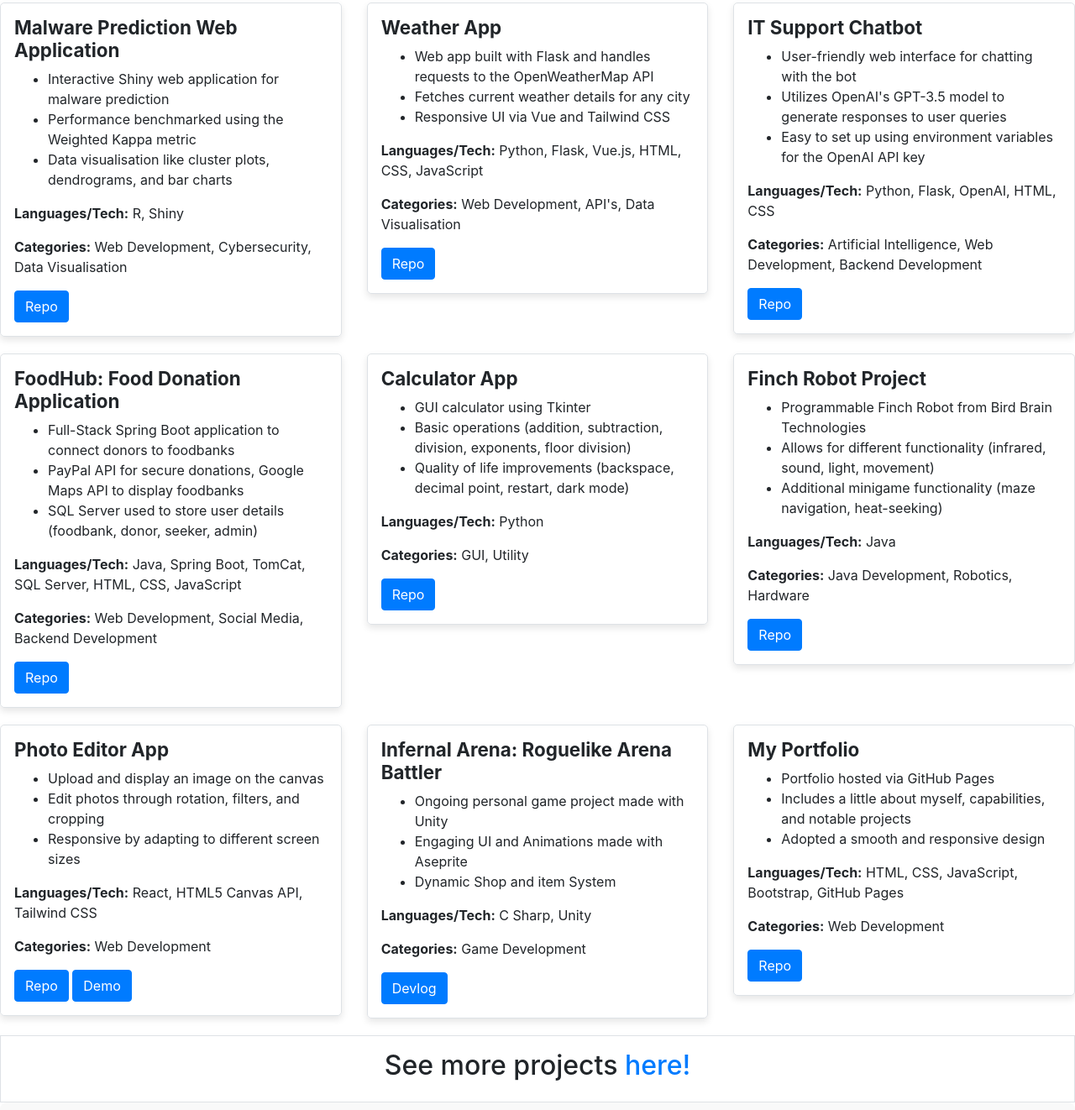
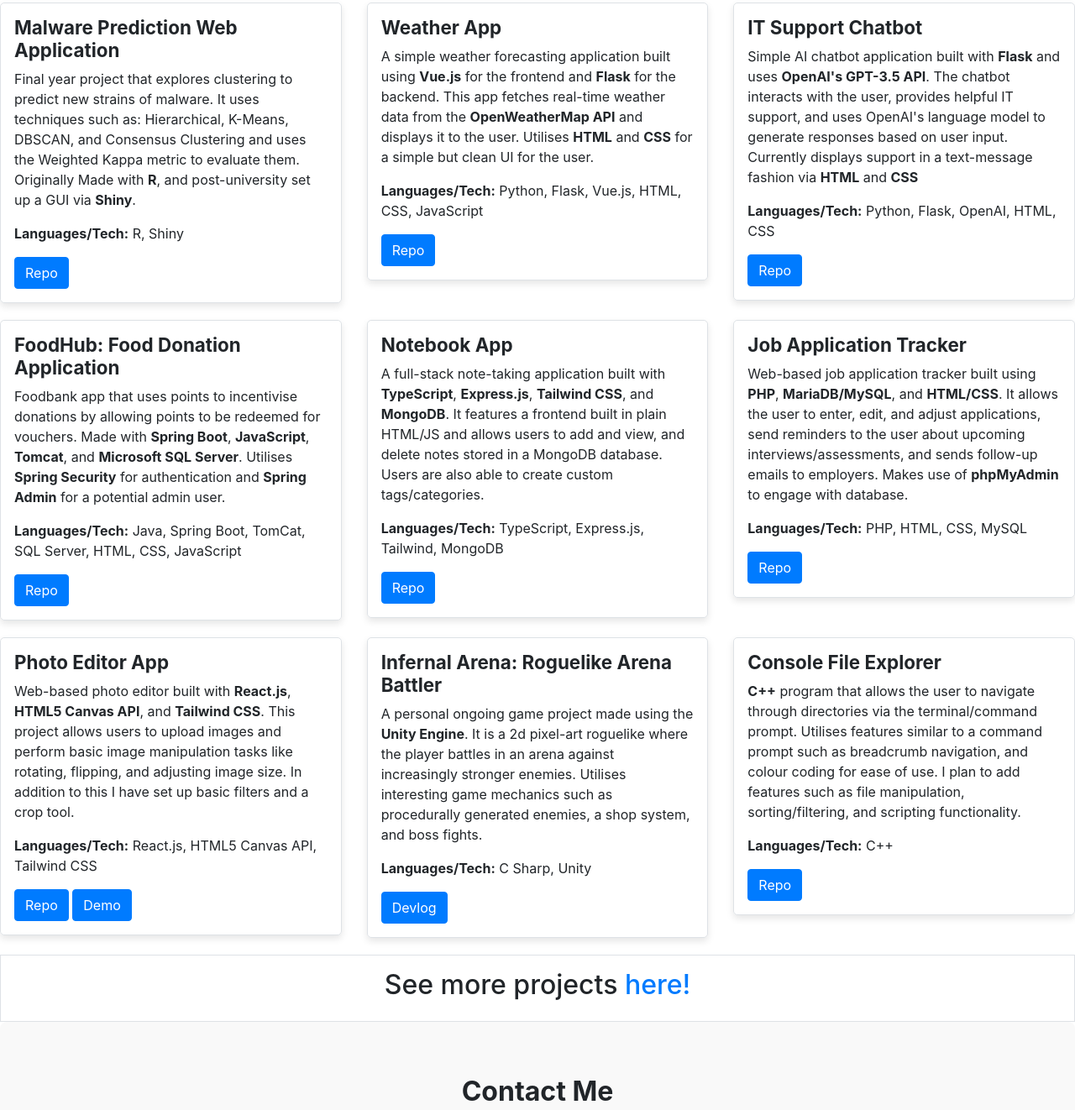
Before and after one commit to VinPal5554/VinPal5554.github.io, a plain HTML site: page index.html in a window 1280 px wide. Shown: the part 1081-2403 px from the top of the page at 84% size. Drawn offline with nearby package versions, Linux system fonts and the light colour scheme.

Commit message:
Content adjustment
Updated CV, technical skills, what i'm currently learning and swapped out some notable projects.

```diff
--- a/index.html
+++ b/index.html
@@ -58,7 +58,8 @@
                 <h2><strong>About Me</strong></h2>
                 <p class="card-text text-muted">
                     Hello! My name is Vinay, and I am a Computer Science graduate that is passionate about software development and learning new technologies. In order to realise this I
-                    work on various different projects such as <a href="#projects">below.</a> More recently I have been learning Power BI and aim to get more involved with Django.
+                    work on various different projects such as <a href="#projects">below.</a> More recently I have been learning <b>Power BI</b> and aim to get more involved with <b>Django</b>, <b>C++</b>,
+                        and <b>Firebase</b>.
 
                 </p>
                 <p class="card-text text-muted">
@@ -74,10 +75,13 @@
                 <div class="d-flex justify-content-center align-items-center flex-wrap">
                     <i class="devicon-java-plain colored mx-2 display-6"></i> Java &nbsp; |
                     <i class="devicon-python-plain colored mx-2 display-6"></i> Python &nbsp; |
+                    <i class="devicon-typescript-plain colored mx-2 display-6"></i> TypeScript &nbsp; |
+                    <i class="devicon-javascript-plain colored mx-2 display-6"></i> JavaScript &nbsp; |
                     <i class="devicon-mysql-plain colored mx-2 display-6"></i> SQL &nbsp; |
+                    <i class="devicon-rstudio-plain colored mx-2 display-6"></i> R &nbsp; |
                     <i class="devicon-csharp-plain colored mx-2 display-6"></i> C# &nbsp; |
-                    <i class="devicon-r-original colored mx-2 display-6"></i> R &nbsp; |
-                    <i class="devicon-javascript-plain colored mx-2 display-6"></i> JavaScript &nbsp; |
+                    <i class="devicon-cplusplus-plain colored mx-2 display-6"></i> C++ &nbsp; |
+                    <i class="devicon-php-plain colored mx-2 display-6"></i> PHP &nbsp; |
                     <i class="devicon-html5-plain colored mx-2 display-6"></i> HTML &nbsp; |
                     <i class="devicon-css3-plain colored mx-2 display-6"></i> CSS
                 </div>
@@ -85,10 +89,14 @@
                 <!-- Frameworks & Tools -->
                 <h4 class="mt-3">Frameworks & Tools</h4>
                 <div class="d-flex justify-content-center align-items-center flex-wrap">
+                    <i class="devicon-spring-plain colored mx-2 display-6"></i> Spring Boot &nbsp; |
+                    <i class="devicon-django-plain colored mx-2 display-6"></i> Django &nbsp; |
                     <i class="devicon-flask-original colored mx-2 display-6"></i> Flask &nbsp; |
-                    <i class="devicon-spring-plain colored mx-2 display-6"></i> Spring Boot &nbsp; |
-                    <i class="devicon-vuejs-plain"></i> Vue &nbsp; |
-                    <i class="devicon-react-original colored mx-2 display-6"></i> React &nbsp; |
+                    <i class="devicon-fastapi-plain colored mx-2 display-6"></i> FastAPI &nbsp; |
+                    <i class="devicon-nodejs-plain colored mx-2 display-6"></i> Node.js &nbsp; |
+                    <i class="devicon-vuejs-plain"></i> Vue.js &nbsp; |
+                    <i class="devicon-react-original colored mx-2 display-6"></i> React.js &nbsp; |
+                    <i class="devicon-express-original colored mx-2 display-6"></i> Express.js &nbsp; |
                     <i class="devicon-rstudio-plain colored mx-2 display-6"></i> Shiny
                 </div>
 
@@ -97,18 +105,19 @@
                 <div class="d-flex justify-content-center align-items-center flex-wrap">
                     <i class="devicon-microsoftsqlserver-plain colored mx-2 display-6"></i> Microsoft SQL Server &nbsp; |
                     <i class="devicon-mysql-plain colored mx-2 display-6"></i> MySQL &nbsp; |
+                    <i class="devicon-mongodb-plain colored mx-2 display-6"></i> MongoDB &nbsp; |
                     <i class="devicon-sqlite-plain colored mx-2 display-6"></i> SQLite
                 </div>
 
                 <!-- Other -->
-                <h4 class="mt-3">Version Control & Project Management</h4>
+                <h4 class="mt-3">Other</h4>
                 <div class="d-flex justify-content-center align-items-center flex-wrap">
                     <i class="devicon-azure-plain colored mx-2 display-6"></i> Azure &nbsp; |
                     <i class="devicon-git-plain colored mx-2 display-6"></i> Git &nbsp; |
                     <i class="devicon-github-original colored mx-2 display-6"></i> GitHub &nbsp; |
                     <i class="devicon-jira-plain colored mx-2 display-6"></i> Jira &nbsp; |
-                    <i class="devicon-windows8-original colored mx-2 display-6"></i> Windows, Active Directory & Office 365
-                    Agile
+                    <i class="devicon-windows8-original colored mx-2 display-6"></i> Windows, Active Directory & Office 365 &nbsp; |
+                    <i class="fas fa-project-diagram mx-2 display-6"></i> Agile (Scrum, Kanban)
                 </div>
 
                 <br>
@@ -131,13 +140,10 @@
     <div class="col-sm-12 col-md-4 col-lg-4">
         <div class="project-card p-3 border">
             <h3><strong>Malware Prediction Web Application</strong></h3>
-            <ul>
-                <li>Interactive Shiny web application for malware prediction</li>
-                <li>Performance benchmarked using the Weighted Kappa metric</li>
-                <li>Data visualisation like cluster plots, dendrograms, and bar charts</li>
-            </ul>
+            <p>Final year project that explores clustering to predict new strains of malware. It uses techniques such as: Hierarchical,
+                K-Means, DBSCAN, and Consensus Clustering and uses the Weighted Kappa metric to evaluate them. Originally Made with <b>R</b>,
+                and post-university set up a GUI via <b>Shiny</b>.</p>
             <p><strong>Languages/Tech:</strong> R, Shiny</p>
-            <p><strong>Categories:</strong> Web Development, Cybersecurity, Data Visualisation</p>
             <a href="https://github.com/VinPal5554/R-Clustering-Dissertation" target="_blank">
                 <button type="button" class="btn btn-primary">Repo</button>
             </a>
@@ -147,13 +153,10 @@
     <div class="col-sm-12 col-md-4 col-lg-4">
         <div class="project-card p-3 border">
             <h3><strong>Weather App</strong></h3>
-            <ul>
-                <li>Web app built with Flask and handles requests to the OpenWeatherMap API</li>
-                <li>Fetches current weather details for any city</li>
-                <li>Responsive UI via Vue and Tailwind CSS</li>
-            </ul>
+            <p>A simple weather forecasting application built using <b>Vue.js</b> for the frontend and <b>Flask</b> for the backend.
+                This app fetches real-time weather data from the <b>OpenWeatherMap API</b> and displays it to the user.
+            Utilises <b>HTML</b> and <b>CSS</b> for a simple but clean UI for the user.</p>
             <p><strong>Languages/Tech:</strong> Python, Flask, Vue.js, HTML, CSS, JavaScript</p>
-            <p><strong>Categories:</strong> Web Development, API's, Data Visualisation</p>
             <a href="https://github.com/VinPal5554/weather-app" target="_blank">
                 <button type="button" class="btn btn-primary">Repo</button>
             </a>
@@ -163,13 +166,10 @@
     <div class="col-sm-12 col-md-4 col-lg-4">
         <div class="project-card p-3 border">
             <h3><strong>IT Support Chatbot</strong></h3>
-            <ul>
-                <li>User-friendly web interface for chatting with the bot</li>
-                <li>Utilizes OpenAI's GPT-3.5 model to generate responses to user queries</li>
-                <li>Easy to set up using environment variables for the OpenAI API key</li>
-            </ul>
+            <p>Simple AI chatbot application built with <b>Flask</b> and uses <b>OpenAI's GPT-3.5 API</b>.
+                The chatbot interacts with the user, provides helpful IT support, and uses OpenAI's language model to generate responses based on user input.
+            Currently displays support in a text-message fashion via <b>HTML</b> and <b>CSS</b></p>
             <p><strong>Languages/Tech:</strong> Python, Flask, OpenAI, HTML, CSS</p>
-            <p><strong>Categories:</strong> Artificial Intelligence, Web Development, Backend Development</p>
             <a href="https://github.com/VinPal5554/ITSupportChatbot" target="_blank">
                 <button type="button" class="btn btn-primary">Repo</button>
             </a>
@@ -182,13 +182,11 @@
     <div class="col-sm-12 col-md-4 col-lg-4">
         <div class="project-card p-3 border">
             <h3><strong>FoodHub: Food Donation Application</strong></h3>
-            <ul>
-                <li>Full-Stack Spring Boot application to connect donors to foodbanks</li>
-                <li>PayPal API for secure donations, Google Maps API to display foodbanks</li>
-                <li>SQL Server used to store user details (foodbank, donor, seeker, admin)</li>
-            </ul>
+            <p>Foodbank app that uses points to incentivise donations by allowing points to be redeemed for vouchers.
+                Made with <b>Spring Boot</b>, <b>JavaScript</b>, <b>Tomcat</b>, and <b>Microsoft SQL Server</b>.
+                Utilises <b>Spring Security</b> for authentication and <b>Spring Admin</b> for a potential admin user.
+            </p>
             <p><strong>Languages/Tech:</strong> Java, Spring Boot, TomCat, SQL Server, HTML, CSS, JavaScript</p>
-            <p><strong>Categories:</strong> Web Development, Social Media, Backend Development</p>
             <a href="https://github.com/VinPal5554/FoodHub---University-Year-2-Project" target="_blank">
                 <button type="button" class="btn btn-primary">Repo</button>
             </a>
@@ -197,15 +195,12 @@
 
     <div class="col-sm-12 col-md-4 col-lg-4">
         <div class="project-card p-3 border">
-            <h3><strong>Calculator App</strong></h3>
-            <ul>
-                <li>GUI calculator using Tkinter</li>
-                <li>Basic operations (addition, subtraction, division, exponents, floor division)</li>
-                <li>Quality of life improvements (backspace, decimal point, restart, dark mode)</li>
-            </ul>
-            <p><strong>Languages/Tech:</strong> Python</p>
-            <p><strong>Categories:</strong> GUI, Utility</p>
-            <a href="https://github.com/VinPal5554/calculator-project" target="_blank">
+            <h3><strong>Notebook App</strong></h3>
+            <p>A full-stack note-taking application built with <b>TypeScript</b>, <b>Express.js</b>, <b>Tailwind CSS</b>, and <b>MongoDB</b>.
+                It features a frontend built in plain HTML/JS and allows users to add and view, and delete notes stored in a MongoDB database.
+            Users are also able to create custom tags/categories.</p>
+            <p><strong>Languages/Tech:</strong> TypeScript, Express.js, Tailwind, MongoDB</p>
+            <a href="https://github.com/VinPal5554/notes-app" target="_blank">
                 <button type="button" class="btn btn-primary">Repo</button>
             </a>
         </div>
@@ -213,15 +208,13 @@
 
     <div class="col-sm-12 col-md-4 col-lg-4">
         <div class="project-card p-3 border">
-            <h3><strong>Finch Robot Project</strong></h3>
-            <ul>
-                <li>Programmable Finch Robot from Bird Brain Technologies</li>
-                <li>Allows for different functionality (infrared, sound, light, movement)</li>
-                <li>Additional minigame functionality (maze navigation, heat-seeking)</li>
-            </ul>
-            <p><strong>Languages/Tech:</strong> Java</p>
-            <p><strong>Categories:</strong> Java Development, Robotics, Hardware</p>
-            <a href="https://github.com/VinPal5554/Finch-Robot-Project" target="_blank">
+            <h3><strong>Job Application Tracker</strong></h3>
+            <p>Web-based job application tracker built using <b>PHP</b>, <b>MariaDB/MySQL</b>, and <b>HTML/CSS</b>. It allows the user to enter, edit, and
+                adjust applications, send reminders to the user about upcoming interviews/assessments, and sends follow-up emails to
+                employers. Makes use of <b>phpMyAdmin</b> to engage with database.
+            </p>
+            <p><strong>Languages/Tech:</strong> PHP, HTML, CSS, MySQL</p>
+            <a href="https://github.com/VinPal5554/Job-Tracker" target="_blank">
                 <button type="button" class="btn btn-primary">Repo</button>
             </a>
         </div>
@@ -233,13 +226,10 @@
     <div class="col-sm-12 col-md-4 col-lg-4">
         <div class="project-card p-3 border">
             <h3><strong>Photo Editor App</strong></h3>
-            <ul>
-                <li>Upload and display an image on the canvas</li>
-                <li>Edit photos through rotation, filters, and cropping</li>
-                <li>Responsive by adapting to different screen sizes</li>
-            </ul>
-            <p><strong>Languages/Tech:</strong> React, HTML5 Canvas API, Tailwind CSS</p>
-            <p><strong>Categories:</strong> Web Development</p>
+            <p>Web-based photo editor built with <b>React.js</b>, <b>HTML5 Canvas API</b>, and <b>Tailwind CSS</b>.
+                This project allows users to upload images and perform basic image manipulation tasks like rotating, flipping, and adjusting image size.
+            In addition to this I have set up basic filters and a crop tool.</p>
+            <p><strong>Languages/Tech:</strong> React.js, HTML5 Canvas API, Tailwind CSS</p>
             <a href="https://github.com/VinPal5554/photo-editor" target="_blank">
                 <button type="button" class="btn btn-primary">Repo</button>
             </a>
@@ -252,13 +242,11 @@
     <div class="col-sm-12 col-md-4 col-lg-4">
         <div class="project-card p-3 border">
             <h3><strong>Infernal Arena: Roguelike Arena Battler</strong></h3>
-            <ul>
-                <li>Ongoing personal game project made with Unity</li>
-                <li>Engaging UI and Animations made with Aseprite</li>
-                <li>Dynamic Shop and item System </li>
-            </ul>
+            <p>A personal ongoing game project made using the <b>Unity Engine</b>. It is a 2d pixel-art roguelike where the
+                player battles in an arena against increasingly stronger enemies. Utilises interesting game mechanics
+                such as procedurally generated enemies, a shop system, and boss fights.
+            </p>
             <p><strong>Languages/Tech:</strong> C Sharp, Unity</p>
-            <p><strong>Categories:</strong> Game Development</p>
             <a href="https://infernalarena.com/" target="_blank">
                 <button type="button" class="btn btn-primary">Devlog</button>
             </a>
@@ -267,15 +255,12 @@
 
     <div class="col-sm-12 col-md-4 col-lg-4">
         <div class="project-card p-3 border">
-            <h3><strong>My Portfolio</strong></h3>
-            <ul>
-                <li>Portfolio hosted via GitHub Pages</li>
-                <li>Includes a little about myself, capabilities, and notable projects</li>
-                <li>Adopted a smooth and responsive design</li>
-            </ul>
-            <p><strong>Languages/Tech:</strong> HTML, CSS, JavaScript, Bootstrap, GitHub Pages</p>
-            <p><strong>Categories:</strong> Web Development</p>
-            <a href="https://github.com/VinPal5554/VinPal5554.github.io" target="_blank">
+            <h3><strong>Console File Explorer</strong></h3>
+            <p><b>C++</b> program that allows the user to navigate through directories via the terminal/command prompt.
+            Utilises features similar to a command prompt such as breadcrumb navigation, and colour coding for ease of
+        use. I plan to add features such as file manipulation, sorting/filtering, and scripting functionality.</p>
+            <p><strong>Languages/Tech:</strong> C++</p>
+            <a href="https://github.com/VinPal5554/ConsoleFileExplorer" target="_blank">
                 <button type="button" class="btn btn-primary">Repo</button>
             </a>
         </div>
```
Also changed, not shown: 1 other file.
